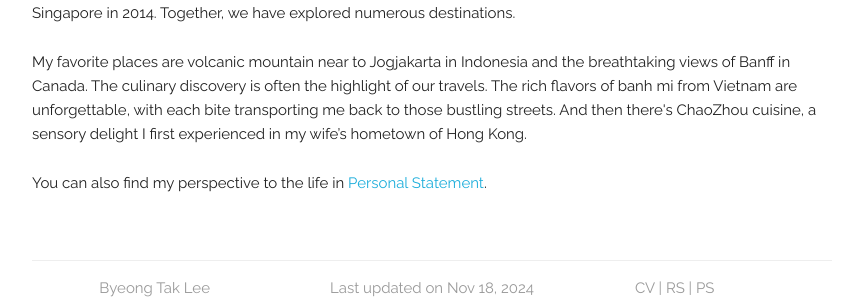
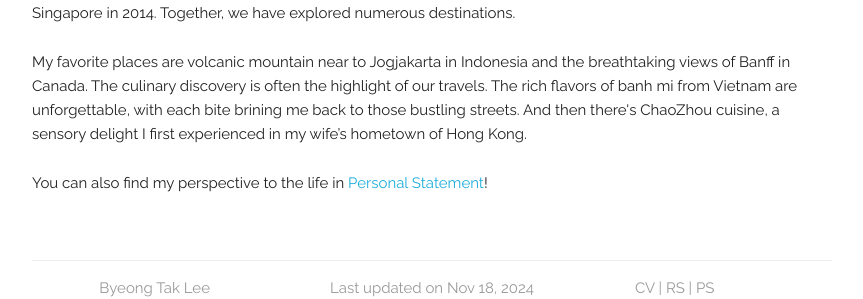
Before and after one commit to byeongtak/byeongtak.github.io, a Jekyll site: the page built from index.html, in a window 1280 px wide and 900 px high, scrolled down 4016 px. Shown: the part 560-859 px from the top of the window, without its empty margins (208-1071 px from the left). Built offline with Jekyll 4.4.1, drawn with Linux system fonts in a browser that asks for light colours.

Commit message:
Update index.html

```diff
--- a/index.html
+++ b/index.html
@@ -281,11 +281,11 @@ layout: default
     <p>
 	My favorite places are volcanic mountain near to Jogjakarta in Indonesia and the breathtaking views of Banff in Canada.
 	The culinary discovery is often the highlight of our travels.
-	The rich flavors of banh mi from Vietnam are unforgettable, with each bite transporting me back to those bustling streets.
+	The rich flavors of banh mi from Vietnam are unforgettable, with each bite brining me back to those bustling streets.
 	And then there's ChaoZhou cuisine, a sensory delight I first experienced in my wife’s hometown of Hong Kong.
     </p>
     <p>
-	You can also find my perspective to the life in <a href="{{ site.data.main_info.personal_statement }}" style="text-decoration: none;" target="_blank">Personal Statement</a>.
+	You can also find my perspective to the life in <a href="{{ site.data.main_info.personal_statement }}" style="text-decoration: none;" target="_blank">Personal Statement</a>!
     </p>
 </div>
 
```
